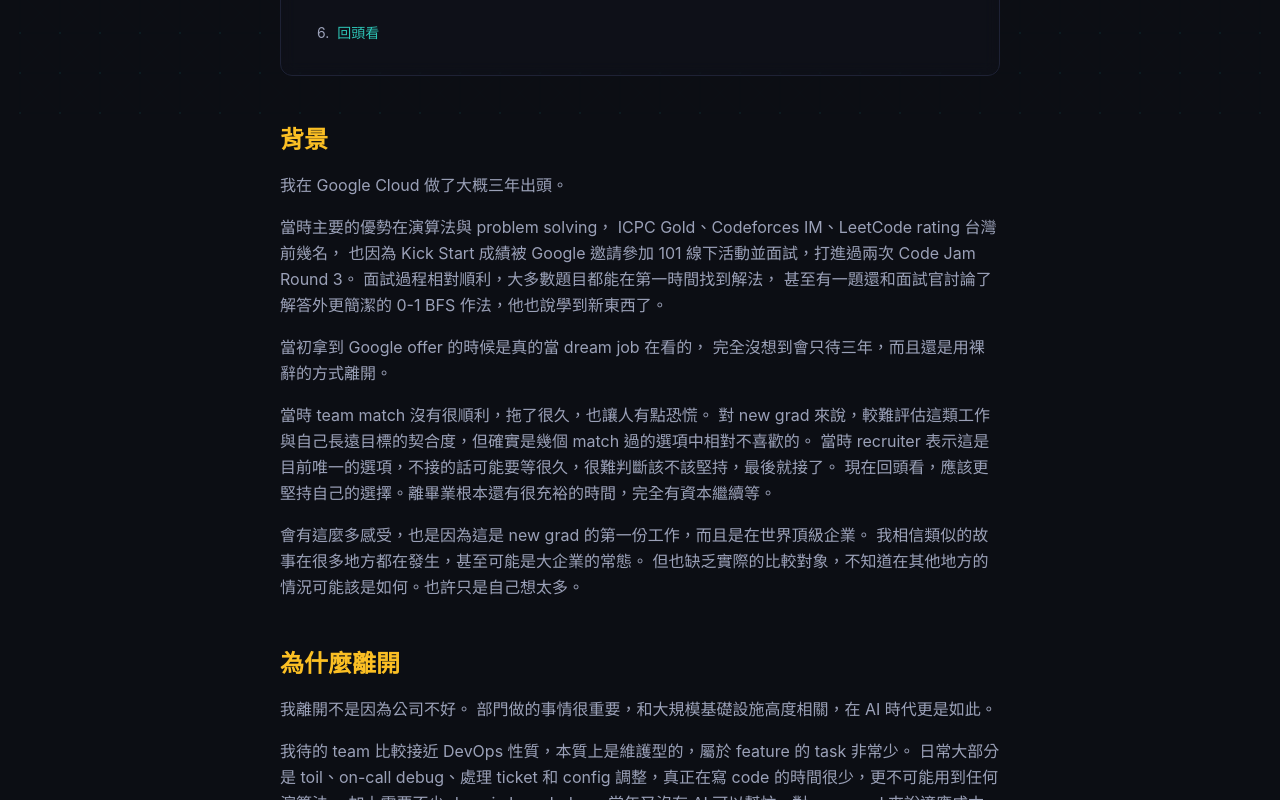
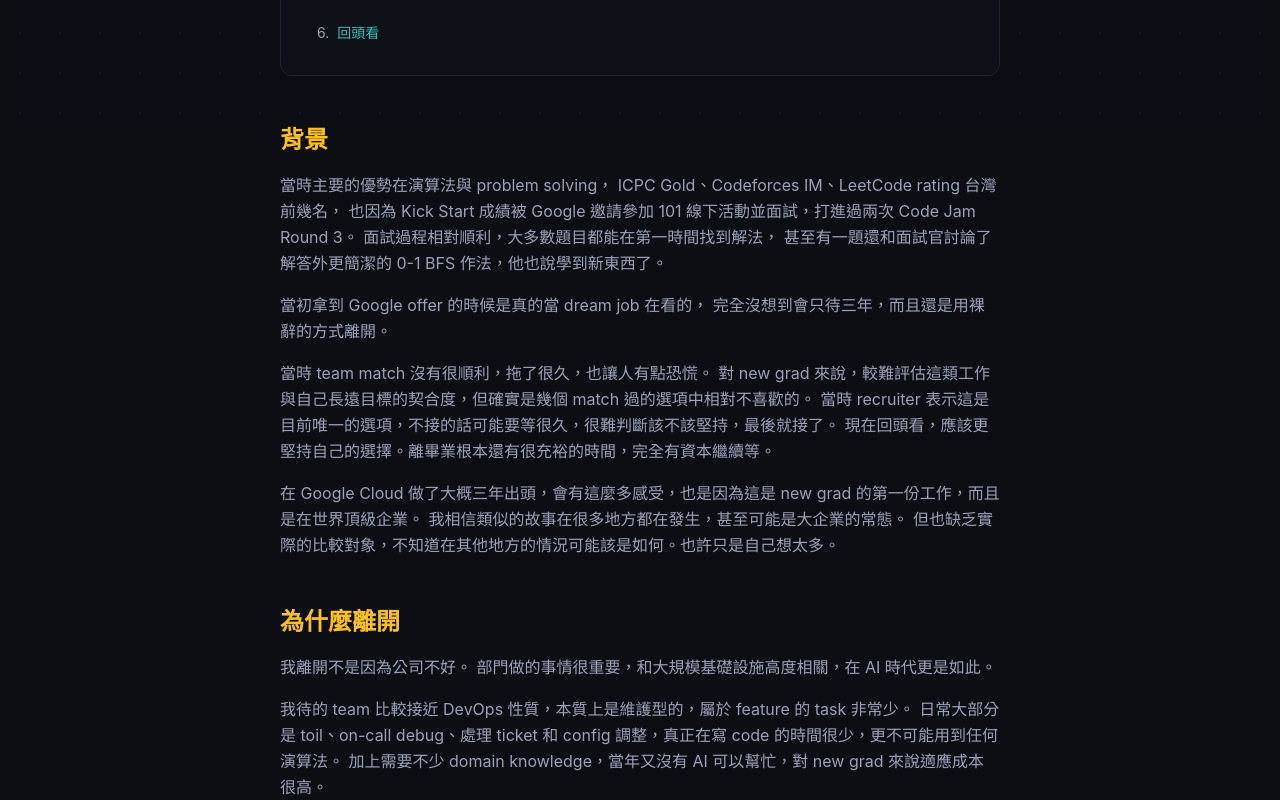
Before and after one commit to HanaYukii/hanayukii-site, a Next.js app: page /blog/leaving-google in a window 1280 px wide. Shown: the part 667-1467 px from the top of the page. Built offline with nearby package versions, Linux system fonts and the light colour scheme.

Commit message:
merge opening line into final background paragraph

```diff
--- a/src/app/blog/leaving-google/page.tsx
+++ b/src/app/blog/leaving-google/page.tsx
@@ -88,9 +88,6 @@ export default function LeavingGoogle() {
           <Heading id="background">背景</Heading>
           <div className="space-y-4">
             <p>
-              我在 Google Cloud 做了大概三年出頭。
-            </p>
-            <p>
               當時主要的優勢在演算法與 problem solving，
               ICPC Gold、Codeforces IM、LeetCode rating 台灣前幾名，
               也因為 Kick Start 成績被 Google 邀請參加 101 線下活動並面試，打進過兩次 Code Jam Round 3。
@@ -108,7 +105,7 @@ export default function LeavingGoogle() {
               現在回頭看，應該更堅持自己的選擇。離畢業根本還有很充裕的時間，完全有資本繼續等。
             </p>
             <p>
-              會有這麼多感受，也是因為這是 new grad 的第一份工作，而且是在世界頂級企業。
+              在 Google Cloud 做了大概三年出頭，會有這麼多感受，也是因為這是 new grad 的第一份工作，而且是在世界頂級企業。
               我相信類似的故事在很多地方都在發生，甚至可能是大企業的常態。
               但也缺乏實際的比較對象，不知道在其他地方的情況可能該是如何。也許只是自己想太多。
             </p>
```
